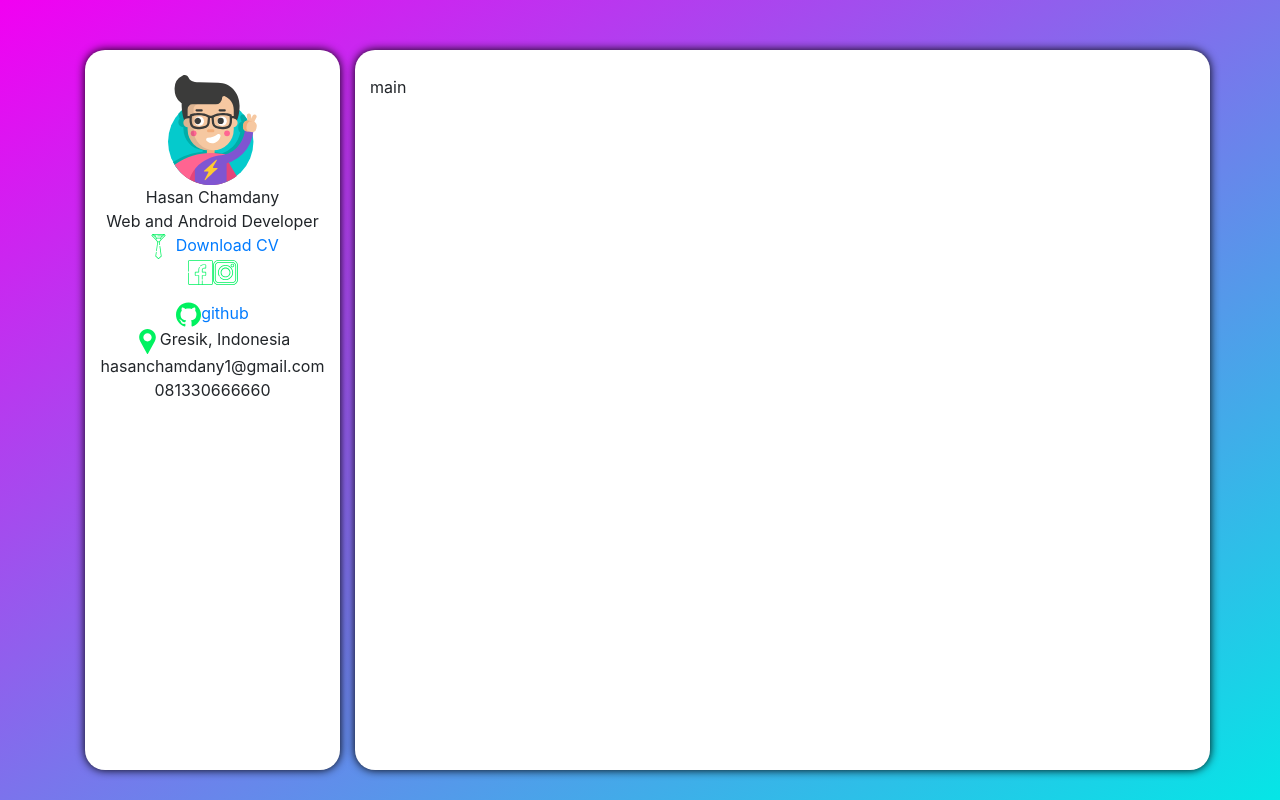
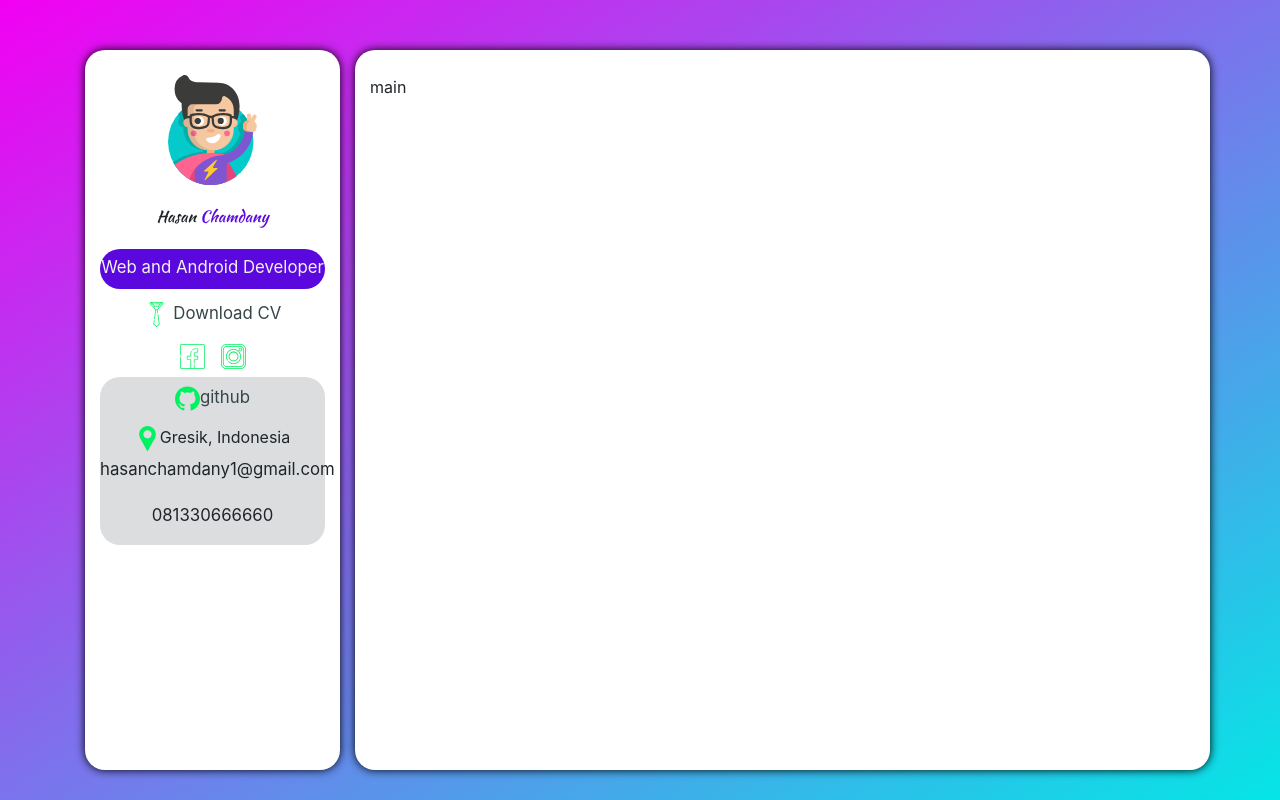
Before and after one commit to hasanchamdany/ReactPortof, a React (Create React App) app: page / in a window 1280 px wide. Built offline with nearby package versions, Linux system fonts and the light colour scheme.

Commit message:
add sidebar styles

```diff
--- a/src/components/Sidebar.js
+++ b/src/components/Sidebar.js
@@ -17,12 +17,12 @@ const Sidebar = () => {
                     <img src={tie} alt="CV" className="sidebar__icon"/> Download CV
                 </div>
             </a>
-            <figure className="sidebar__social.icons">
-                <a href="https://www.facebook.com/hasan.chamdani"><img src={facebook} alt="Facebook" className="sidebar__icon"/></a>
+            <figure className="sidebar__social-icons my-2">
+                <a href="https://www.facebook.com/hasan.chamdani"><img src={facebook} alt="Facebook" className="sidebar__icon mr-3"/></a>
                 <a href="https://www.instagram.com/hasan.chamdany/"><img src={instagram} alt="instagram" className="sidebar__icon"/></a>
 
             </figure>
-            <div className="contact">
+            <div className="sidebar__contact">
                 <div className="sidebar__item">
                     <a href="https://github.com/hasanchamdany?tab=overview&from=2021-12-01&to=2021-12-31"><img src={github} alt="github" className="sidebar__icon"/>github</a>
                 </div>
--- a/src/index.css
+++ b/src/index.css
@@ -3,6 +3,15 @@
 body {
     background-image: linear-gradient(to right bottom, #f200f2, #05e6e6);
     background-attachment: fixed;
+}
+
+a{
+    text-decoration: none;
+    color: #354548;
+}
+a:hover{
+    text-decoration:none;
+    color: #000;
 }
 
 .container {
@@ -46,3 +55,31 @@ body {
     width: 25px;
     height: 25px;
 }
+
+.sidebar__name{
+    font-family: Kaushan Script;
+    margin: 20px 0;
+}
+
+.sidebar__name>span {
+    color: #5a08dd
+}
+
+.sidebar__item{
+    margin-bottom: 6px;
+    padding-top: 6px;
+    height: 40px;
+    font-size: 1.05rem;
+}
+
+.sidebar__title{
+    color: #f1f1f1;
+    background-color: #5a08dd ;
+    border-radius: 30px;
+}
+
+.sidebar__contact{
+    background-color: #dbdddf;
+    padding: 2px 0;
+    border-radius: 20px;
+}
```
